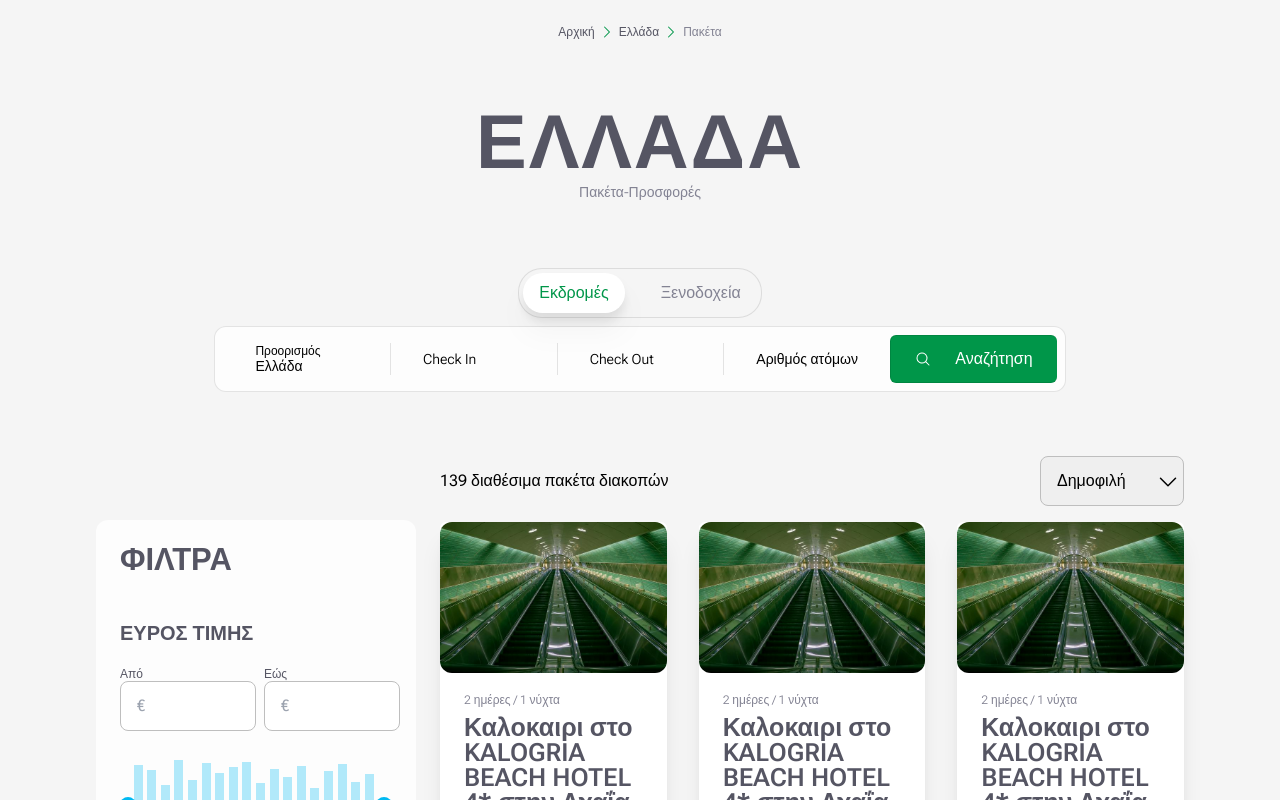
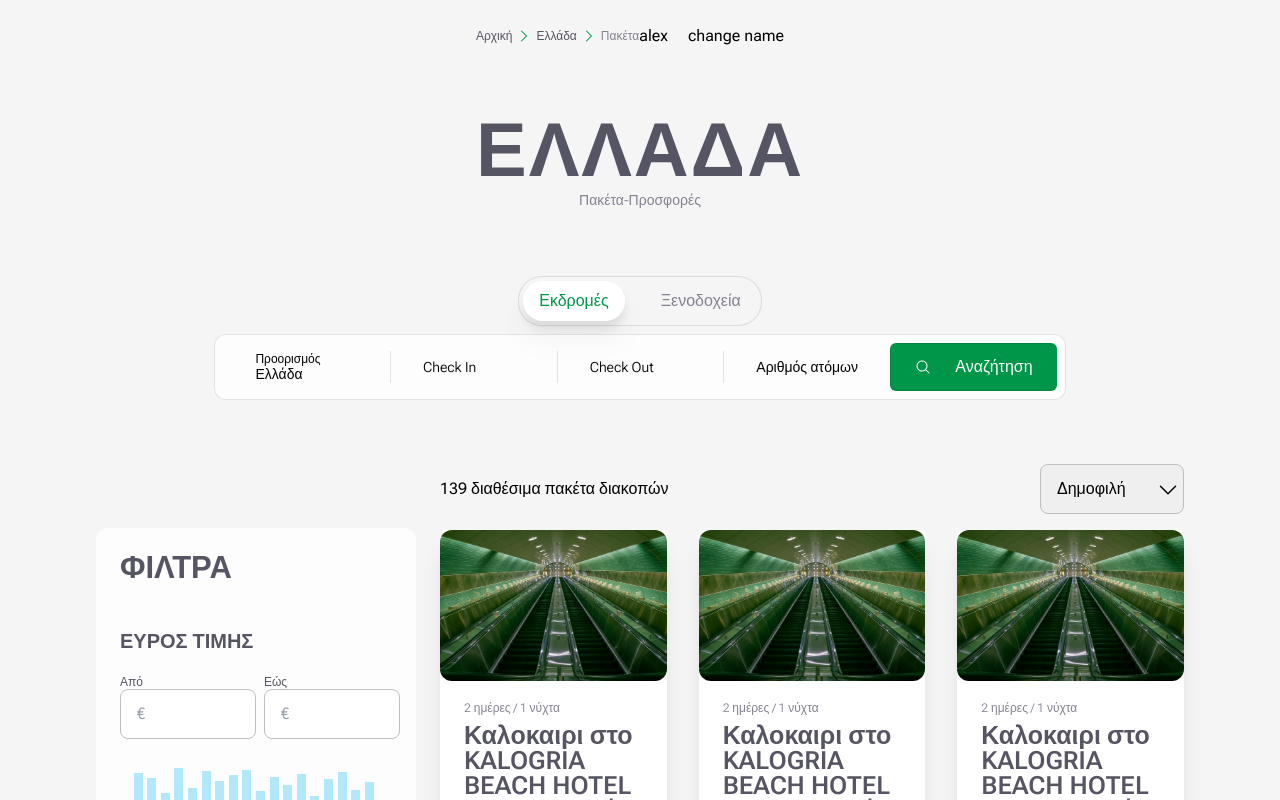
Before and after one commit to ELal3k/nelios-project, a Next.js app: page / in a window 1280 px wide. Shown: the top 800 px of the page. Built offline with nearby package versions, Linux system fonts and the light colour scheme.

Commit message:
context provider

```diff
--- a/src/app/layout.js
+++ b/src/app/layout.js
@@ -3,6 +3,7 @@ import Header from "@/components/Header"
 import Footer from "@/components/Footer"
 import NavBar from "@/components/NavBar"
 import NavBarTop from "@/components/NavBarTop"
+import { AppWrapper } from "@/context"
 import "./globals.css"
 
 const robotoFlex = Roboto_Flex({ subsets: ["latin", "greek"] })
@@ -16,11 +17,13 @@ export default function RootLayout({ children }) {
   return (
     <html lang="en">
       <body className={robotoFlex.className}>
-        <NavBarTop />
-        <Header />
-        <NavBar />
-        {children}
-        <Footer />
+        <AppWrapper>
+          <NavBarTop />
+          <Header />
+          <NavBar />
+          {children}
+          <Footer />
+        </AppWrapper>
       </body>
     </html>
   )
--- a/src/components/NavBarTop.js
+++ b/src/components/NavBarTop.js
@@ -1,6 +1,9 @@
+"use client"
+import { useAppContext } from "@/context"
 import { ChevronRightIcon } from "@heroicons/react/24/solid"
 
 export default function NavBarTop() {
+  const { name, setName } = useAppContext()
   return (
     <nav className="flex justify-center mt-6">
       <ul className="flex items-center text-small_text_12 text-center">
@@ -16,6 +19,11 @@ export default function NavBarTop() {
           <span className="ml-1">Πακέτα</span>
         </li>
       </ul>
+      <div>{name}</div>
+      <button className="px-5" onClick={() => setName("kevin")}>
+        {" "}
+        change name
+      </button>
     </nav>
   )
 }
--- /dev/null
+++ b/src/context/index.js
@@ -0,0 +1,18 @@
+"use client"
+import { createContext, useState, useContext } from "react"
+
+const AppContext = createContext(undefined)
+
+export function AppWrapper({ children }) {
+  let [name, setName] = useState("alex")
+
+  return (
+    <AppContext.Provider value={{ name, setName }}>
+      {children}
+    </AppContext.Provider>
+  )
+}
+
+export function useAppContext() {
+  return useContext(AppContext)
+}
```
